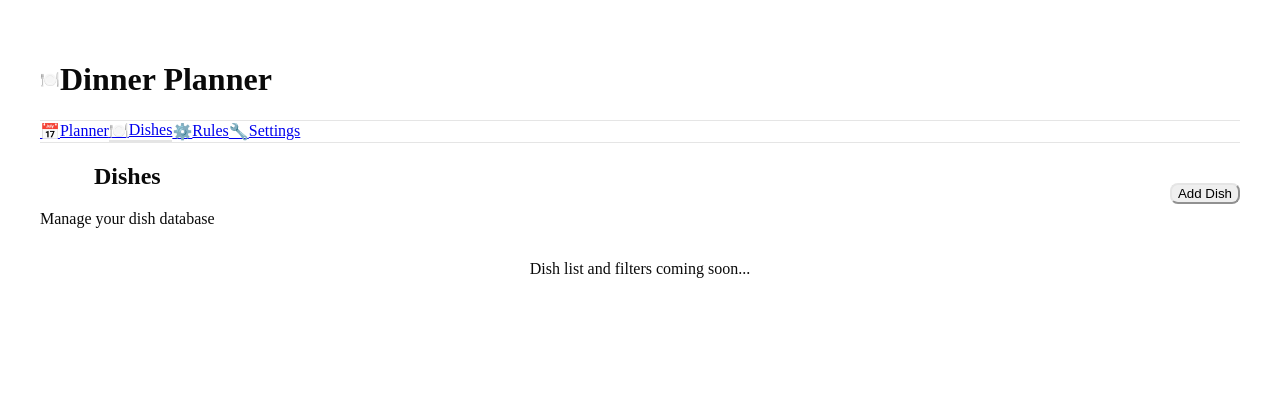
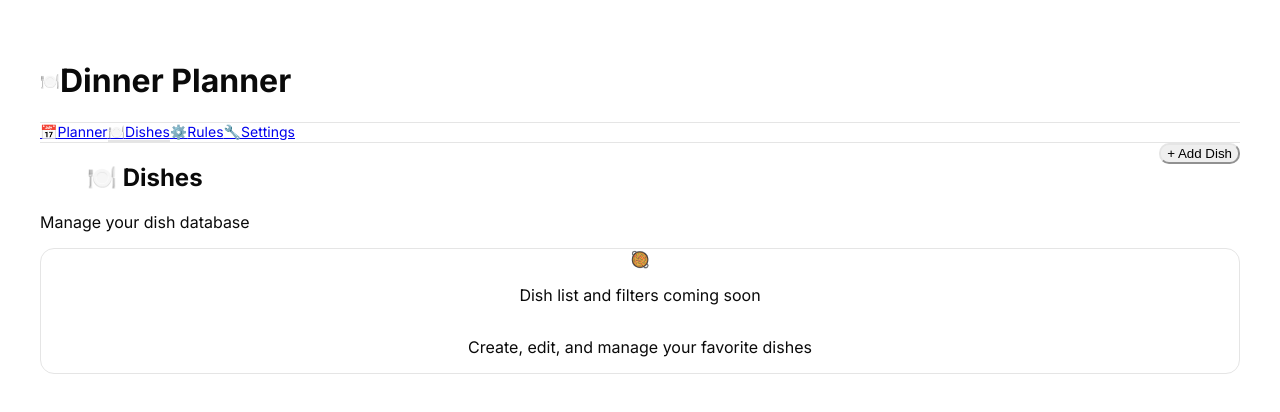
Before and after one commit to sederaa/dinner-planner, a React (Vite) app: page /dishes in a window 1280 px wide. Shown: the top 412 px of the page. Built offline with nearby package versions, Linux system fonts and the light colour scheme.

Commit message:
Basic design, though still rubbish, will fix later

```diff
--- a/src/components/Layout.tsx
+++ b/src/components/Layout.tsx
@@ -18,33 +18,35 @@ export function Layout() {
   };
 
   return (
-    <div className="min-h-screen bg-gray-50">
+    <div className="min-h-screen bg-white">
       {/* Header */}
       <header className="bg-white border-b border-gray-200">
-        <div className="max-w-7xl mx-auto px-4 sm:px-6 lg:px-8">
-          <div className="flex items-center justify-between h-16">
-            <div className="flex items-center gap-2">
-              <span className="text-2xl">🍽️</span>
-              <h1 className="text-xl font-bold text-gray-900">Dinner Planner</h1>
-            </div>
+        <div className="max-w-[1280px] mx-auto px-4 sm:px-6 lg:px-8">
+          <div className="flex items-center h-16 gap-3">
+            <span className="text-2xl">🍽️</span>
+            <h1 className="text-xl font-semibold text-gray-900">Dinner Planner</h1>
           </div>
         </div>
       </header>
 
-      {/* Navigation */}
+      {/* Navigation Tabs */}
       <nav className="bg-white border-b border-gray-200">
-        <div className="max-w-7xl mx-auto px-4 sm:px-6 lg:px-8">
-          <div className="flex gap-1">
+        <div className="max-w-[1280px] mx-auto px-4 sm:px-6 lg:px-8">
+          <div className="flex gap-4">
             {navItems.map((item) => (
               <Link
                 key={item.path}
                 to={item.path}
                 className={`
-                  flex items-center gap-2 px-4 py-3 text-sm font-medium transition-colors
-                  ${isActive(item.path) ? "text-blue-600 border-b-2 border-blue-600" : "text-gray-600 hover:text-gray-900 hover:bg-gray-50"}
+                  flex items-center gap-2 px-6 py-4 text-[14px] font-normal transition-colors relative border-b-2
+                  ${
+                    isActive(item.path)
+                      ? "text-gray-900 font-semibold border-blue-600"
+                      : "text-gray-600 hover:text-gray-900 border-transparent"
+                  }
                 `}
               >
-                <span>{item.icon}</span>
+                <span className="text-base">{item.icon}</span>
                 <span>{item.label}</span>
               </Link>
             ))}
@@ -53,7 +55,7 @@ export function Layout() {
       </nav>
 
       {/* Main Content */}
-      <main className="max-w-7xl mx-auto px-4 sm:px-6 lg:px-8 py-8">
+      <main className="max-w-[1280px] mx-auto px-4 sm:px-6 lg:px-8 py-8">
         <Outlet />
       </main>
     </div>
--- a/src/index.css
+++ b/src/index.css
@@ -2,9 +2,25 @@
 
 @custom-variant dark (&:is(.dark *));
 
+@import url("https://fonts.googleapis.com/css2?family=Inter:wght@400;500;600;700;800&display=swap");
+
 @tailwind base;
 @tailwind components;
 @tailwind utilities;
+
+@layer base {
+  body {
+    font-family:
+      "Inter",
+      -apple-system,
+      BlinkMacSystemFont,
+      "Segoe UI",
+      system-ui,
+      sans-serif;
+    -webkit-font-smoothing: antialiased;
+    -moz-osx-font-smoothing: grayscale;
+  }
+}
 
 @theme inline {
   --radius-sm: calc(var(--radius) - 4px);
--- a/src/pages/DishesPage.tsx
+++ b/src/pages/DishesPage.tsx
@@ -1,16 +1,22 @@
 export function DishesPage() {
   return (
     <div>
-      <div className="mb-6 flex items-center justify-between">
+      <div className="mb-8 flex items-start justify-between">
         <div>
-          <h2 className="text-2xl font-bold text-gray-900">Dishes</h2>
-          <p className="text-gray-600 mt-1">Manage your dish database</p>
+          <h2 className="text-3xl font-bold text-gray-900 mb-2">🍽️ Dishes</h2>
+          <p className="text-gray-600">Manage your dish database</p>
         </div>
-        <button className="px-4 py-2 bg-blue-600 text-white rounded-md hover:bg-blue-700 transition-colors">Add Dish</button>
+        <button className="px-6 py-3 bg-gradient-to-r from-blue-600 to-purple-600 text-white rounded-lg hover:shadow-lg hover:scale-105 transition-all font-medium shadow-md">
+          + Add Dish
+        </button>
       </div>
 
-      <div className="bg-white rounded-lg shadow p-6">
-        <p className="text-gray-500">Dish list and filters coming soon...</p>
+      <div className="bg-white rounded-xl shadow-lg border border-gray-100 p-8">
+        <div className="flex flex-col items-center justify-center py-12">
+          <div className="text-6xl mb-4">🥘</div>
+          <p className="text-lg text-gray-500 mb-2">Dish list and filters coming soon</p>
+          <p className="text-sm text-gray-400">Create, edit, and manage your favorite dishes</p>
+        </div>
       </div>
     </div>
   );
--- a/src/pages/PlannerPage.tsx
+++ b/src/pages/PlannerPage.tsx
@@ -1,13 +1,17 @@
 export function PlannerPage() {
   return (
     <div>
-      <div className="mb-6">
-        <h2 className="text-2xl font-bold text-gray-900">Meal Planner</h2>
-        <p className="text-gray-600 mt-1">Plan your dinners for the next 1-2 weeks</p>
+      <div className="mb-8">
+        <h2 className="text-3xl font-bold text-gray-900 mb-2">📅 Meal Planner</h2>
+        <p className="text-gray-600">Plan your dinners for the next 1-2 weeks</p>
       </div>
 
-      <div className="bg-white rounded-lg shadow p-6">
-        <p className="text-gray-500">Weekly calendar view coming soon...</p>
+      <div className="bg-white rounded-xl shadow-lg border border-gray-100 p-8">
+        <div className="flex flex-col items-center justify-center py-12">
+          <div className="text-6xl mb-4">🍳</div>
+          <p className="text-lg text-gray-500 mb-2">Weekly calendar view coming soon</p>
+          <p className="text-sm text-gray-400">Drag and drop meals to plan your week</p>
+        </div>
       </div>
     </div>
   );
--- a/src/pages/RulesPage.tsx
+++ b/src/pages/RulesPage.tsx
@@ -1,13 +1,17 @@
 export function RulesPage() {
   return (
     <div>
-      <div className="mb-6">
-        <h2 className="text-2xl font-bold text-gray-900">Rules Configuration</h2>
-        <p className="text-gray-600 mt-1">Configure rules for meal suggestions</p>
+      <div className="mb-8">
+        <h2 className="text-3xl font-bold text-gray-900 mb-2">⚙️ Rules Configuration</h2>
+        <p className="text-gray-600">Configure rules for meal suggestions</p>
       </div>
 
-      <div className="bg-white rounded-lg shadow p-6">
-        <p className="text-gray-500">Rules engine configuration coming soon...</p>
+      <div className="bg-white rounded-xl shadow-lg border border-gray-100 p-8">
+        <div className="flex flex-col items-center justify-center py-12">
+          <div className="text-6xl mb-4">🎯</div>
+          <p className="text-lg text-gray-500 mb-2">Rules engine configuration coming soon</p>
+          <p className="text-sm text-gray-400">Define custom rules to optimize your meal plans</p>
+        </div>
       </div>
     </div>
   );
--- a/src/pages/SettingsPage.tsx
+++ b/src/pages/SettingsPage.tsx
@@ -1,13 +1,17 @@
 export function SettingsPage() {
   return (
     <div>
-      <div className="mb-6">
-        <h2 className="text-2xl font-bold text-gray-900">Settings</h2>
-        <p className="text-gray-600 mt-1">Configure your preferences and defaults</p>
+      <div className="mb-8">
+        <h2 className="text-3xl font-bold text-gray-900 mb-2">🔧 Settings</h2>
+        <p className="text-gray-600">Configure your preferences and defaults</p>
       </div>
 
-      <div className="bg-white rounded-lg shadow p-6">
-        <p className="text-gray-500">User settings coming soon...</p>
+      <div className="bg-white rounded-xl shadow-lg border border-gray-100 p-8">
+        <div className="flex flex-col items-center justify-center py-12">
+          <div className="text-6xl mb-4">⚡</div>
+          <p className="text-lg text-gray-500 mb-2">User settings coming soon</p>
+          <p className="text-sm text-gray-400">Customize your planning experience</p>
+        </div>
       </div>
     </div>
   );
```
